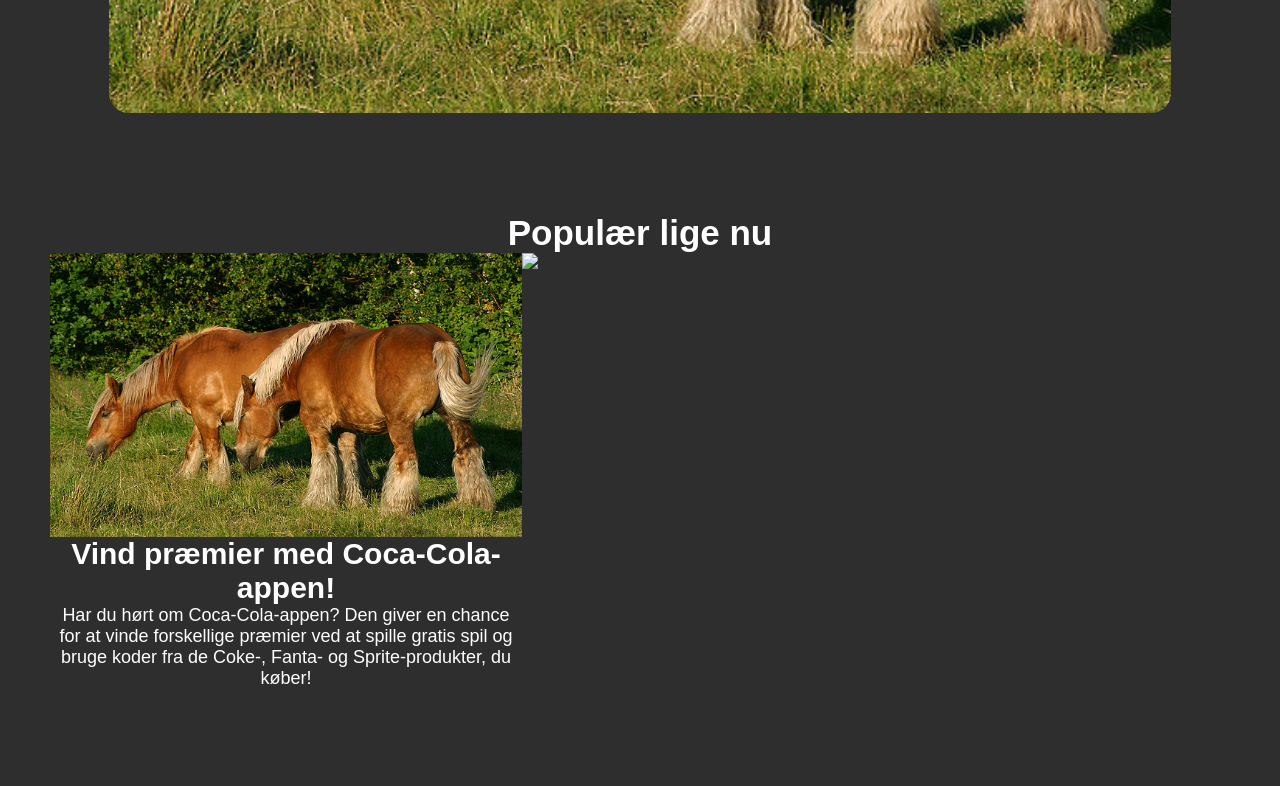
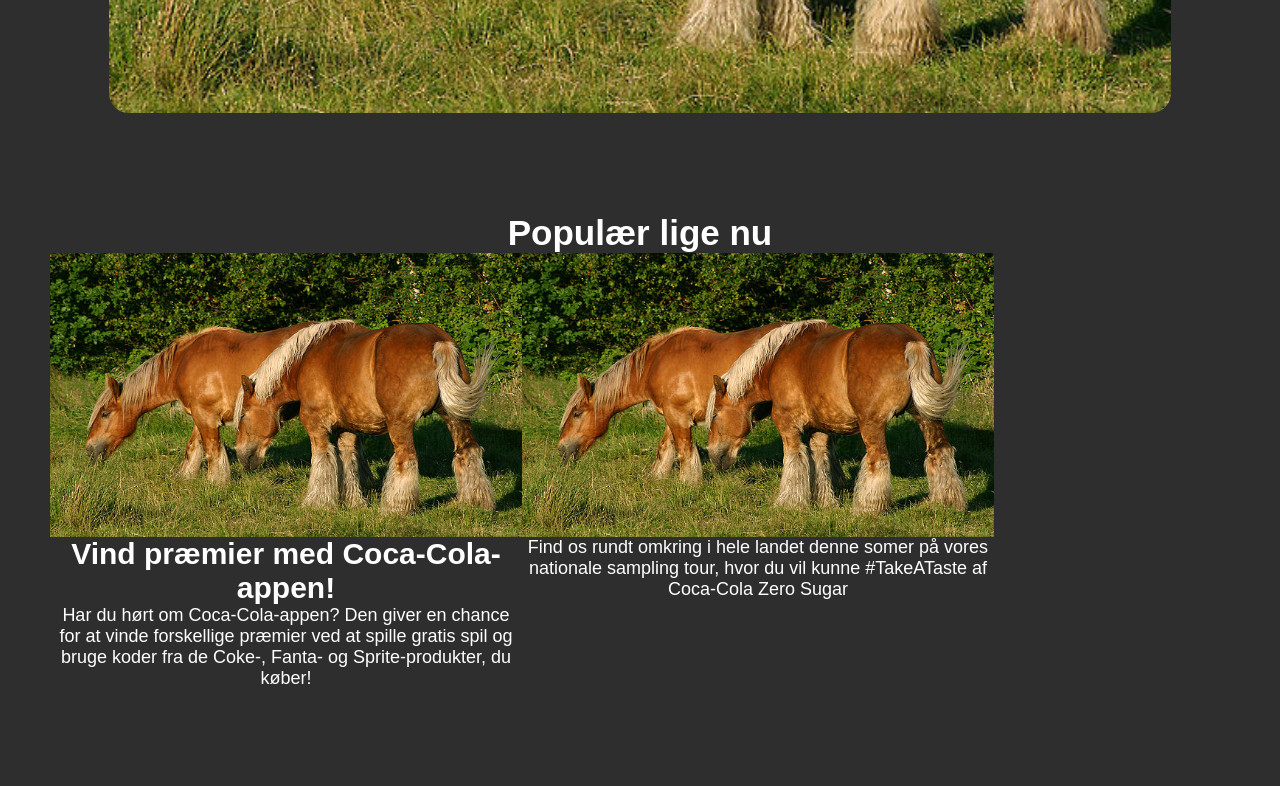
Before and after one commit to jaco8073/groendag, a plain HTML site: page index.html in a window 1280 px wide. Shown: the part 576-1362 px from the top of the page. Drawn offline with Linux system fonts and the light colour scheme.

Commit message:
Once again skubber jeg

```diff
--- a/index.html
+++ b/index.html
@@ -24,7 +24,8 @@
                     <p>Har du hørt om Coca-Cola-appen? Den giver en chance for at vinde forskellige præmier ved at spille gratis spil og bruge koder fra de Coke-, Fanta- og Sprite-produkter, du køber!</p>
                 </div>
                 <div class="pill">
-                    <img src="#">
+                    <img src="billeder/hest.jpeg">
+                    <p>Find os rundt omkring i hele landet denne somer på vores nationale sampling tour, hvor du vil kunne #TakeATaste af Coca-Cola Zero Sugar</p>
                 </div>
             </div>
         </section>
```
